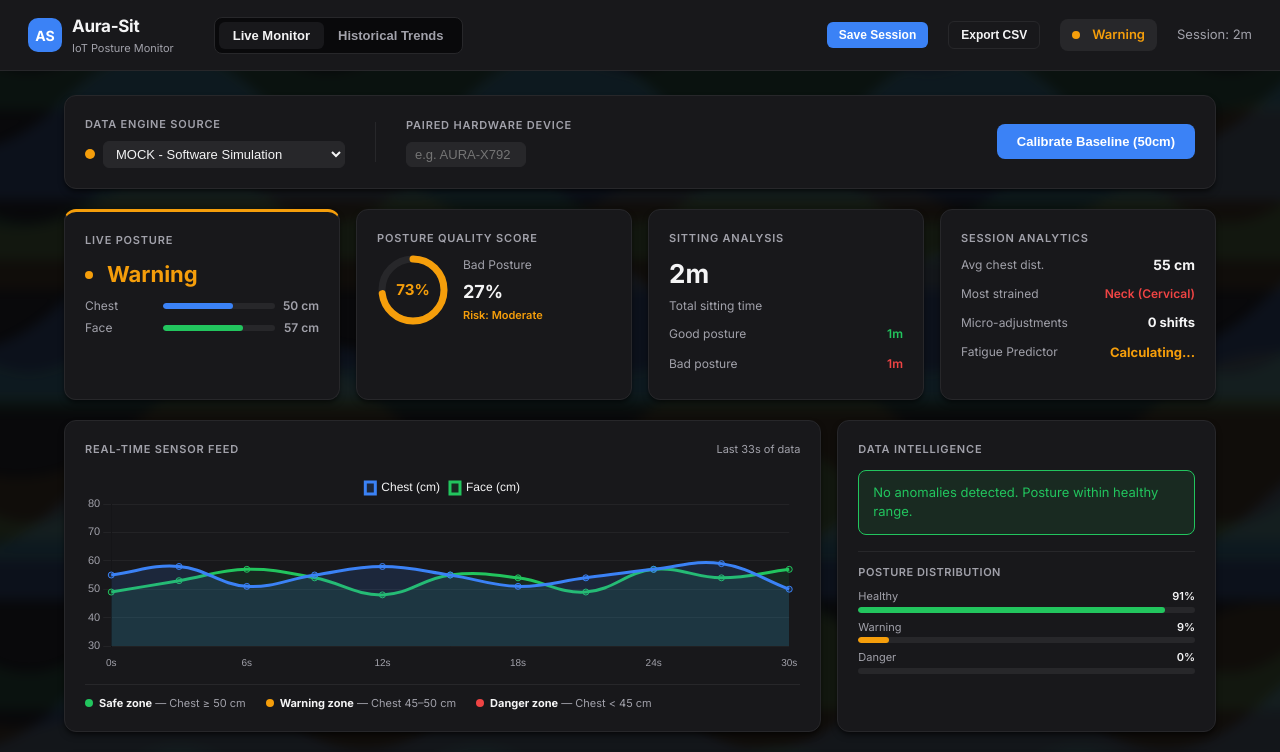
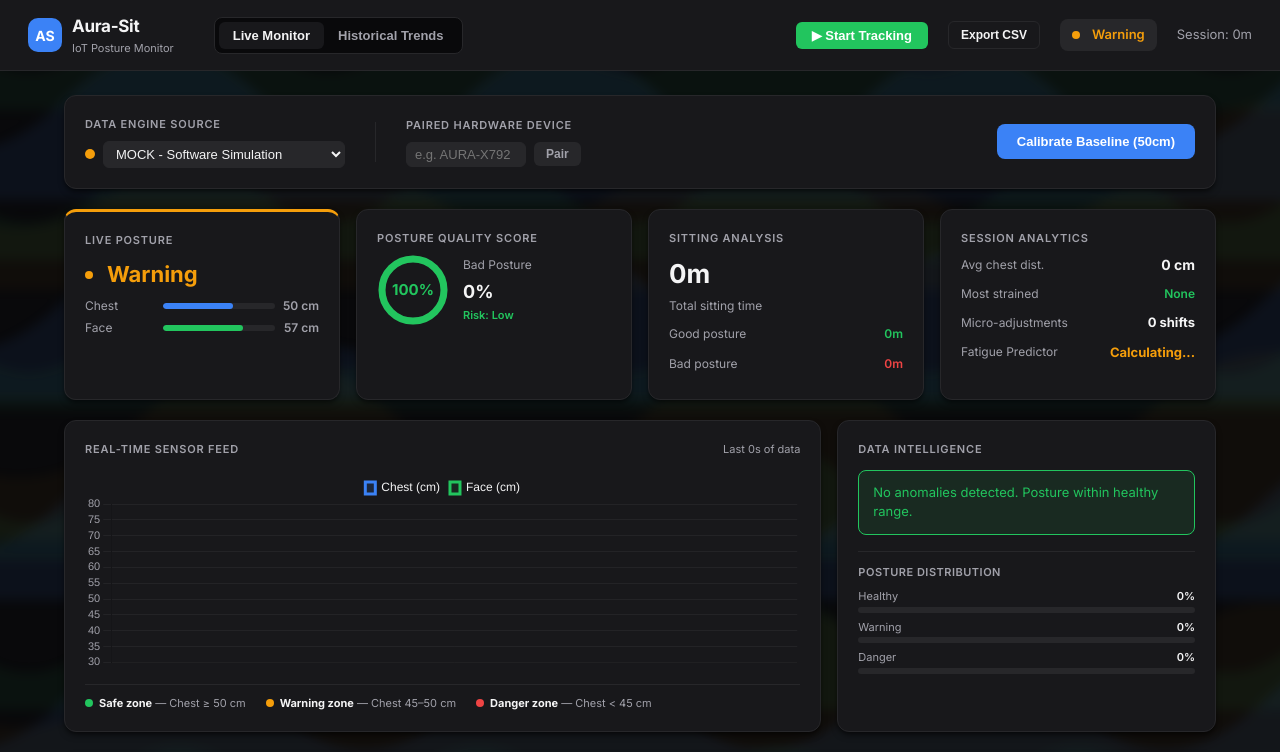
Before and after one commit to Soham-Malpure/Aura-Sit, a React (Vite) app in the folder frontend/: page / in a window 1280 px wide. Shown: the top 752 px of the page. Built offline with nearby package versions, Linux system fonts and the light colour scheme.

Commit message:
code updation

```diff
--- a/frontend/package.json
+++ b/frontend/package.json
@@ -11,6 +11,7 @@
   },
   "dependencies": {
     "chart.js": "^4.5.1",
+    "firebase": "^12.11.0",
     "lucide-react": "^1.7.0",
     "react": "^19.2.0",
     "react-chartjs-2": "^5.3.1",
--- a/frontend/src/App.jsx
+++ b/frontend/src/App.jsx
@@ -19,15 +19,17 @@ export default function App() {
   const {
     chestDist, faceDist, postureState, totalMin, badMin,
     pqs, badPct, avgChest, mostStrained, trend, history, insights,
-    pairedDeviceId, handlePairDevice, activeShifts, ttfMinutes
+    pairedDeviceId, handlePairDevice, activeShifts, ttfMinutes,
+    isTracking, startTracking, endSession
   } = usePostureEngine(hardwareMode);
 
   const handleExport = () => {
-    generateCSVReport(history, totalMin);
+    generateCSVReport();
   };
 
   const handleSaveSession = () => {
     saveSessionToStorage({ pqs, totalMin, avgChest, badPct });
+    endSession();
     alert("Session successfully saved! It will now display in your Historical Trends.");
   };
 
@@ -40,6 +42,8 @@ export default function App() {
         setActiveTab={setActiveTab}
         onExport={handleExport}
         onSaveSession={handleSaveSession}
+        isTracking={isTracking}
+        onStartTracking={startTracking}
       />
 
       <div style={{ maxWidth: 1200, margin: "0 auto", padding: "24px 24px" }}>
--- a/frontend/src/components/dashboard/DeviceManager.jsx
+++ b/frontend/src/components/dashboard/DeviceManager.jsx
@@ -2,6 +2,7 @@ import { useState } from "react";
 
 export function DeviceManager({ hardwareMode, setHardwareMode, pairedDeviceId, handlePairDevice }) {
   const [calibrating, setCalibrating] = useState(false);
+  const [inputId, setInputId] = useState(pairedDeviceId);
 
   const handleCalibrate = () => {
     setCalibrating(true);
@@ -43,15 +44,27 @@ export function DeviceManager({ hardwareMode, setHardwareMode, pairedDeviceId, h
             <input
               type="text"
               placeholder="e.g. AURA-X792"
-              value={pairedDeviceId}
-              onChange={(e) => handlePairDevice(e.target.value)}
+              value={inputId}
+              onChange={(e) => setInputId(e.target.value)}
               style={{
                 background: "var(--bg-muted)", color: "var(--text-primary)",
                 border: "1px solid var(--border-color)", padding: "4px 8px",
                 borderRadius: "6px", fontSize: "13px", width: "120px"
               }}
             />
-            {pairedDeviceId && (
+            <button
+              onClick={() => handlePairDevice(inputId)}
+              disabled={inputId === pairedDeviceId}
+              style={{
+                background: inputId === pairedDeviceId ? "var(--bg-muted)" : "var(--color-blue)",
+                color: inputId === pairedDeviceId ? "var(--text-secondary)" : "white",
+                border: "none", padding: "5px 12px",
+                borderRadius: "6px", fontSize: "12px", fontWeight: 600,
+                cursor: inputId === pairedDeviceId ? "not-allowed" : "pointer", transition: "0.2s"
+              }}>
+              Pair
+            </button>
+            {pairedDeviceId && inputId === pairedDeviceId && (
               <span style={{ fontSize: "12px", color: "var(--color-healthy)", display: "flex", alignItems: "center", gap: 4 }}>
                 <span style={{ width: 8, height: 8, borderRadius: "50%", background: "var(--color-healthy)" }}></span> Paired
               </span>
--- a/frontend/src/components/dashboard/Header.jsx
+++ b/frontend/src/components/dashboard/Header.jsx
@@ -1,6 +1,6 @@
 import { StatusDot } from "../common/StatusDot";
 
-export function Header({ postureState, totalMin, activeTab, setActiveTab, onExport, onSaveSession }) {
+export function Header({ postureState, totalMin, activeTab, setActiveTab, onExport, onSaveSession, isTracking, onStartTracking }) {
   const stateColor = { healthy: "var(--color-healthy)", warning: "var(--color-warning)", danger: "var(--color-danger)" }[postureState];
   const stateLabel = { healthy: "Healthy", warning: "Warning", danger: "Danger" }[postureState];
 
@@ -45,15 +45,27 @@ export function Header({ postureState, totalMin, activeTab, setActiveTab, onExpo
 
       {/* Right Actions */}
       <div style={{ display: "flex", alignItems: "center", gap: 20 }}>
-        <button
-          onClick={onSaveSession}
-          style={{
-            background: "var(--color-blue)", color: "white",
-            border: "none", padding: "6px 12px",
-            borderRadius: "6px", fontSize: "12px", fontWeight: 600, cursor: "pointer", transition: "0.2s"
-          }}>
-          Save Session
-        </button>
+        {!isTracking ? (
+          <button
+            onClick={onStartTracking}
+            style={{
+              background: "var(--color-healthy)", color: "white",
+              border: "none", padding: "6px 16px",
+              borderRadius: "6px", fontSize: "13px", fontWeight: 700, cursor: "pointer", transition: "0.2s"
+            }}>
+            ▶ Start Tracking
+          </button>
+        ) : (
+          <button
+            onClick={onSaveSession}
+            style={{
+              background: "var(--color-danger)", color: "white",
+              border: "none", padding: "6px 16px",
+              borderRadius: "6px", fontSize: "13px", fontWeight: 700, cursor: "pointer", transition: "0.2s"
+            }}>
+            ⏹ End & Save Session
+          </button>
+        )}
 
         <button
           onClick={onExport}
--- a/frontend/src/hooks/usePostureEngine.js
+++ b/frontend/src/hooks/usePostureEngine.js
@@ -5,22 +5,33 @@ export function usePostureEngine(hardwareMode = "simulation") {
   const [chestDist, setChestDist] = useState(55);
   const [faceDist, setFaceDist] = useState(52);
   const [postureState, setPostureState] = useState("healthy");
-  const [totalSecs, setTotalSecs] = useState(120);
-  const [badSecs, setBadSecs] = useState(30);
-  const [history, setHistory] = useState(() =>
-    Array.from({ length: 10 }, (_, i) => ({
-      time: i * 3,
-      chest: 50 + Math.random() * 10,
-      face: 48 + Math.random() * 10,
-      state: "healthy"
-    }))
-  );
+  const [totalSecs, setTotalSecs] = useState(0);
+  const [badSecs, setBadSecs] = useState(0);
+  const [history, setHistory] = useState([]);
   const [insights, setInsights] = useState([]);
   const [pairedDeviceId, setPairedDeviceId] = useState(() => localStorage.getItem("aura_device_id") || "");
   const [activeShifts, setActiveShifts] = useState(0);
   const [ttfMinutes, setTtfMinutes] = useState(null);
+  const [isTracking, setIsTracking] = useState(false);
+
+  const isTrackingRef = useRef(isTracking);
+  useEffect(() => { isTrackingRef.current = isTracking; }, [isTracking]);
 
   const analyticsRef = useRef({ lastChest: 50, healthySecs: 0 });
+
+  const startTracking = () => {
+    setTotalSecs(0);
+    setBadSecs(0);
+    setHistory([]);
+    setActiveShifts(0);
+    setTtfMinutes(null);
+    analyticsRef.current.healthySecs = 0;
+    setIsTracking(true);
+  };
+
+  const endSession = () => {
+    setIsTracking(false);
+  };
 
   const handlePairDevice = (id) => {
     setPairedDeviceId(id);
@@ -83,14 +94,15 @@ export function usePostureEngine(hardwareMode = "simulation") {
             }
 
             const state = classifyPosture(data.chest);
-            processAnalytics(data.chest, state);
             setChestDist(data.chest);
             setFaceDist(data.face);
             setPostureState(state);
+
+            if (isTrackingRef.current) {
+              processAnalytics(data.chest, state);
               setTotalSecs(prev => prev + 3);
               if (state !== "healthy") setBadSecs(prev => prev + 3);
 
-            // Append history
               setHistory(prev => {
                 const next = [...prev, {
                   time: prev.length * 3,
@@ -100,6 +112,7 @@ export function usePostureEngine(hardwareMode = "simulation") {
                 }].slice(-MAX_HISTORY);
                 return next;
               });
+            }
           }
         } catch(err) {
           console.error("Failed to parse socket payload", err);
@@ -116,11 +129,12 @@ export function usePostureEngine(hardwareMode = "simulation") {
       const newChest = 38 + Math.random() * 28;
       const newFace = 36 + Math.random() * 28;
       const state = classifyPosture(newChest);
-      processAnalytics(newChest, state);
-
       setChestDist(Math.round(newChest));
       setFaceDist(Math.round(newFace));
       setPostureState(state);
+
+      if (isTrackingRef.current) {
+        processAnalytics(newChest, state);
         setTotalSecs(prev => prev + 3);
         if (state !== "healthy") setBadSecs(prev => prev + 3);
 
@@ -152,12 +166,13 @@ export function usePostureEngine(hardwareMode = "simulation") {
           setInsights(newInsights.slice(0, 3));
           return next;
         });
+      }
     }, 3000);
     return () => clearInterval(interval);
   }, [hardwareMode]);
 
-  const pqs = Math.round(100 - (badSecs / totalSecs) * 100);
-  const badPct = Math.round((badSecs / totalSecs) * 100);
+  const pqs = totalSecs > 0 ? Math.round(100 - (badSecs / totalSecs) * 100) : 100;
+  const badPct = totalSecs > 0 ? Math.round((badSecs / totalSecs) * 100) : 0;
   const totalMin = Math.round(totalSecs / 60);
   const badMin = Math.round(badSecs / 60);
 
@@ -188,6 +203,6 @@ export function usePostureEngine(hardwareMode = "simulation") {
     chestDist, faceDist, postureState, totalMin, badMin,
     pqs, badPct, avgChest, mostStrained, trend, history, insights,
     handleIoTMessage, pairedDeviceId, handlePairDevice,
-    activeShifts, ttfMinutes
+    activeShifts, ttfMinutes, isTracking, startTracking, endSession
   };
 }
--- a/frontend/src/utils/export.js
+++ b/frontend/src/utils/export.js
@@ -1,29 +1,40 @@
-export function generateCSVReport(history, sessionDurationMin) {
+import { getHistoryFromStorage } from "./storage";
+
+export function generateCSVReport() {
+  const savedLogs = getHistoryFromStorage();
+
+  if (savedLogs.length === 0) {
+    alert("No saved sessions found to export. Try completing and saving a session first!");
+    return;
+  }
+
   // Define CSV Headers
   let csvContent = "data:text/csv;charset=utf-8,";
-  csvContent += "Timestamp (sec),Chest Distance (cm),Face Distance (cm),Posture State\n";
+  csvContent += "Date,Session Duration (min),Posture Quality Score (PQS),Avg Chest Distance (cm),Bad Posture %\n";
 
   // Append Data
-  history.forEach(row => {
-    csvContent += `${row.time},${Math.round(row.chest)},${Math.round(row.face)},${row.state}\n`;
+  savedLogs.forEach(row => {
+    const dateStr = new Date(row.date).toLocaleString();
+    csvContent += `"${dateStr}",${row.totalMin},${row.pqs},${row.avgChest},${row.badPct}\n`;
   });
 
   // Calculate summary stats
-  const totalRecords = history.length;
-  const badRecords = history.filter(h => h.state !== "healthy").length;
-  const healthPct = totalRecords > 0 ? Math.round(((totalRecords - badRecords) / totalRecords) * 100) : 100;
+  const totalSessions = savedLogs.length;
+  const totalMinutes = savedLogs.reduce((sum, row) => sum + row.totalMin, 0);
+  const avgPqs = totalSessions > 0 ? Math.round(savedLogs.reduce((sum, row) => sum + row.pqs, 0) / totalSessions) : 0;
 
   // Add Summary Footer
-  csvContent += `\n--- SESSION SUMMARY ---\n`;
-  csvContent += `Total Session Time:,${sessionDurationMin} minutes\n`;
-  csvContent += `Overall Posture Quality:,${healthPct}%\n`;
+  csvContent += `\n--- LIFETIME SUMMARY ---\n`;
+  csvContent += `Total Sessions Logged:,${totalSessions}\n`;
+  csvContent += `Total Minutes Tracked:,${totalMinutes} min\n`;
+  csvContent += `Lifetime PQS Average:,${avgPqs}%\n`;
   csvContent += `Generated At:,${new Date().toLocaleString()}\n`;
 
   // Trigger Download
   const encodedUri = encodeURI(csvContent);
   const link = document.createElement("a");
   link.setAttribute("href", encodedUri);
-  link.setAttribute("download", `aura_sit_report_${new Date().toISOString().slice(0, 10)}.csv`);
+  link.setAttribute("download", `aura_sit_lifetime_report_${new Date().toISOString().slice(0, 10)}.csv`);
   document.body.appendChild(link); // Required for Firefox
   link.click();
   document.body.removeChild(link);
```
Also changed, not shown: frontend/src/firebase.js (added, +17 -0 lines), 2 other files (tests, documents, lock files or other folders). Lines whose indentation alone changed are shown as unchanged.
